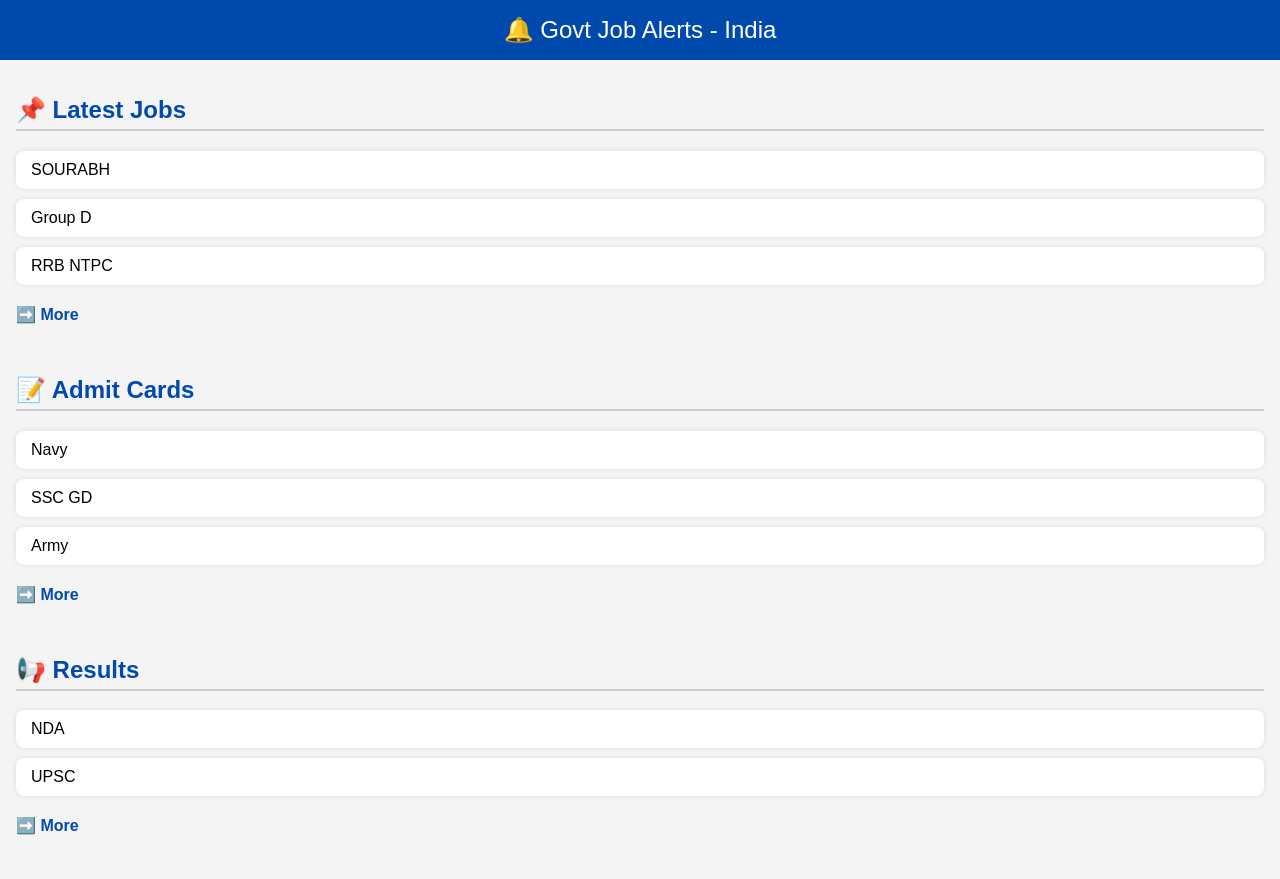
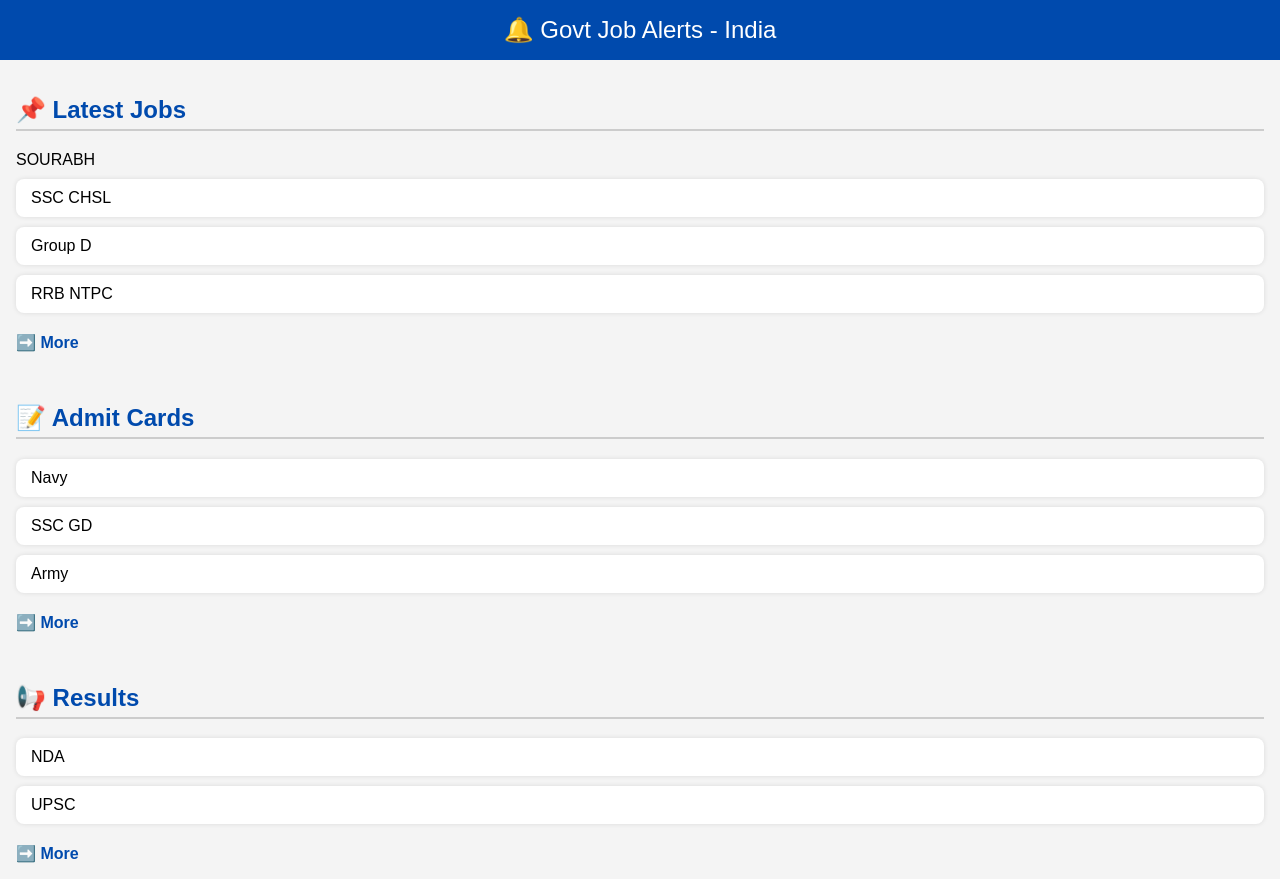
Before and after one commit to Dedret/YouvaRojgar, a plain HTML site: page index.html in a window 1280 px wide. Before the commit the page ends 851 px from the top, so only its background shows below. Drawn offline with Linux system fonts and the light colour scheme.

Commit message:
Update index.html

```diff
--- a/index.html
+++ b/index.html
@@ -47,7 +47,8 @@
 
   <section>
     <h2>📌 Latest Jobs</h2>
-    <div class="job-card">SOURABH</div>
+    <div class="CREATED BY">SOURABH</div>
+    <div class="job-card">SSC CHSL</div>
     <div class="job-card">Group D</div>
     <div class="job-card">RRB NTPC</div>
     <a class="more-link" href="latest-jobs.html">➡️ More</a>
```
